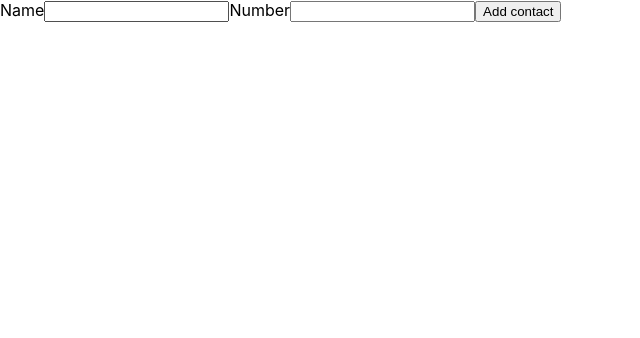
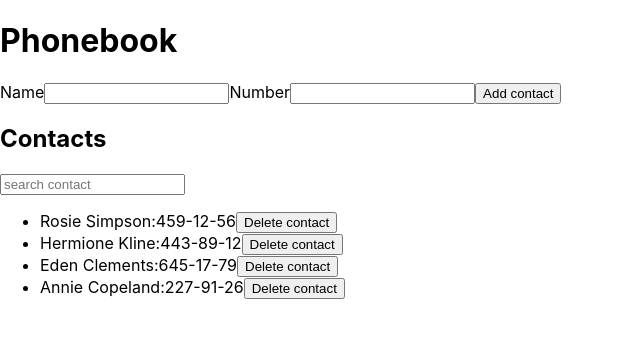
Before and after one commit to VovaKyrychuk/goit-react-hw-02-phonebook, a React (Create React App) app: page / in a window 1280 px wide. Shown: the top 338 px of the page, without its empty margins (0-640 px from the left). Built offline with nearby package versions, Linux system fonts and the light colour scheme.

Commit message:
step 4, 5

```diff
--- a/src/components/App.jsx
+++ b/src/components/App.jsx
@@ -1,18 +1,78 @@
 import React, { Component } from 'react';
 import { FormContact } from './FormContact/FormContact';
+import { ContactList } from './ContactList/ContactList';
+import { Layout } from './Layout/Layout';
+import Filter from './Filter/Filter';
 
 export class App extends Component {
-  state = {};
+  state = {
+    contacts: [
+      { id: 'id-1', name: 'Rosie Simpson', number: '459-12-56' },
+      { id: 'id-2', name: 'Hermione Kline', number: '443-89-12' },
+      { id: 'id-3', name: 'Eden Clements', number: '645-17-79' },
+      { id: 'id-4', name: 'Annie Copeland', number: '227-91-26' },
+    ],
+    filter: '',
+  };
 
   formSubmitHandler = data => {
     console.log(data);
   };
 
+  addContact = newContact => {
+    this.state.contacts.filter(
+      contact =>
+        contact.name.toLowerCase().trim() ===
+          newContact.name.toLowerCase().trim() ||
+        contact.number.trim() === newContact.number.trim()
+    ).length
+      ? alert(`${newContact.name}: is already in contacts`)
+      : this.setState(prevState => {
+          return {
+            contacts: [newContact, ...prevState.contacts],
+          };
+        });
+  };
+
+  deleteContact = contactId => {
+    this.setState(prevState => {
+      return {
+        contacts: prevState.contacts.filter(
+          contact => contact.id !== contactId
+        ),
+      };
+    });
+  };
+
+  changeFilter = e => {
+    this.setState({ filter: e.currentTarget.value.toLowerCase() });
+  };
+
+  getVisibleContacts = () => {
+    const { filter, contacts } = this.state;
+    const normalizedFilter = filter.toLowerCase();
+    return contacts.filter(contact =>
+      contact.name.toLowerCase().includes(normalizedFilter)
+    );
+  };
+
   render() {
+    const { filter } = this.state;
+    const visibleContacts = this.getVisibleContacts();
+
     return (
-      <div>
-        <FormContact onSubmit={this.formSubmitHandler} />
-      </div>
+      <Layout>
+        <div>
+          <h1>Phonebook</h1>
+          <FormContact onSubmit={this.addContact} />
+          <h2>Contacts</h2>
+          <Filter value={filter} onChange={this.changeFilter} />
+          <ContactList
+            contacts={visibleContacts}
+            onDelete={this.deleteContact}
+          />
+        </div>
+      </Layout>
     );
   }
 }
--- /dev/null
+++ b/src/components/ContactList/ContactList.jsx
@@ -0,0 +1,31 @@
+import PropTypes from 'prop-types';
+
+export const ContactList = ({ contacts, onDelete }) => {
+  return (
+    <ul>
+      {contacts.map(({ name, number, id }) => {
+        return (
+          <li key={id}>
+            <span>{name}:</span>
+            <span>{number}</span>
+
+            <button type="button" onClick={() => onDelete(id)}>
+              Delete contact
+            </button>
+          </li>
+        );
+      })}
+    </ul>
+  );
+};
+
+ContactList.propTypes = {
+  contacts: PropTypes.arrayOf(
+    PropTypes.shape({
+      id: PropTypes.string.isRequired,
+      name: PropTypes.string.isRequired,
+      number: PropTypes.string.isRequired,
+    }).isRequired
+  ),
+  onDelete: PropTypes.func.isRequired,
+};
--- /dev/null
+++ b/src/components/Filter/Filter.jsx
@@ -0,0 +1,19 @@
+import PropTypes from 'prop-types';
+
+const Filter = ({ value, onChange }) => (
+  <label>
+    <input
+      type="text"
+      value={value}
+      onChange={onChange}
+      placeholder="search contact"
+    />
+  </label>
+);
+
+export default Filter;
+
+Filter.propTypes = {
+  onChange: PropTypes.func.isRequired,
+  value: PropTypes.string.isRequired,
+};
--- a/src/components/FormContact/FormContact.jsx
+++ b/src/components/FormContact/FormContact.jsx
@@ -7,6 +7,9 @@ export class FormContact extends Component {
     name: '',
     number: '',
   };
+
+  nameId = nanoid();
+  numberId = nanoid();
 
   handleChange = event => {
     const { name, value } = event.currentTarget;
@@ -27,23 +30,25 @@ export class FormContact extends Component {
   render() {
     return (
       <form onSubmit={this.handleSubmit}>
-        <label>
+        <label htmlFor={this.nameId}>
           Name
           <input
             type="text"
             name="name"
             value={this.state.name}
             onChange={this.handleChange}
+            id={this.nameId}
             pattern="^[a-zA-Zа-яА-Я]+(([' -][a-zA-Zа-яА-Я ])?[a-zA-Zа-яА-Я]*)*$"
             title="Name may contain only letters, apostrophe, dash and spaces. For example Adrian, Jacob Mercer, Charles de Batz de Castelmore d'Artagnan"
             required
           />
         </label>
-        <label>
+        <label htmlFor={this.numberId}>
           Number
           <input
             type="tel"
             name="number"
+            id={this.numberId}
             pattern="\+?\d{1,4}?[-.\s]?\(?\d{1,3}?\)?[-.\s]?\d{1,4}[-.\s]?\d{1,4}[-.\s]?\d{1,9}"
             title="Phone number must be digits and can contain spaces, dashes, parentheses and can start with +"
             required
--- /dev/null
+++ b/src/components/Layout/Layout.jsx
@@ -0,0 +1,8 @@
+import PropTypes from 'prop-types';
+
+export const Layout = ({ children }) => {
+  return <div>{children}</div>;
+};
+Layout.propTypes = {
+  children: PropTypes.any.isRequired,
+};
```
Also changed, not shown: src/components/ContactList/ContactList.styled.js (added).
